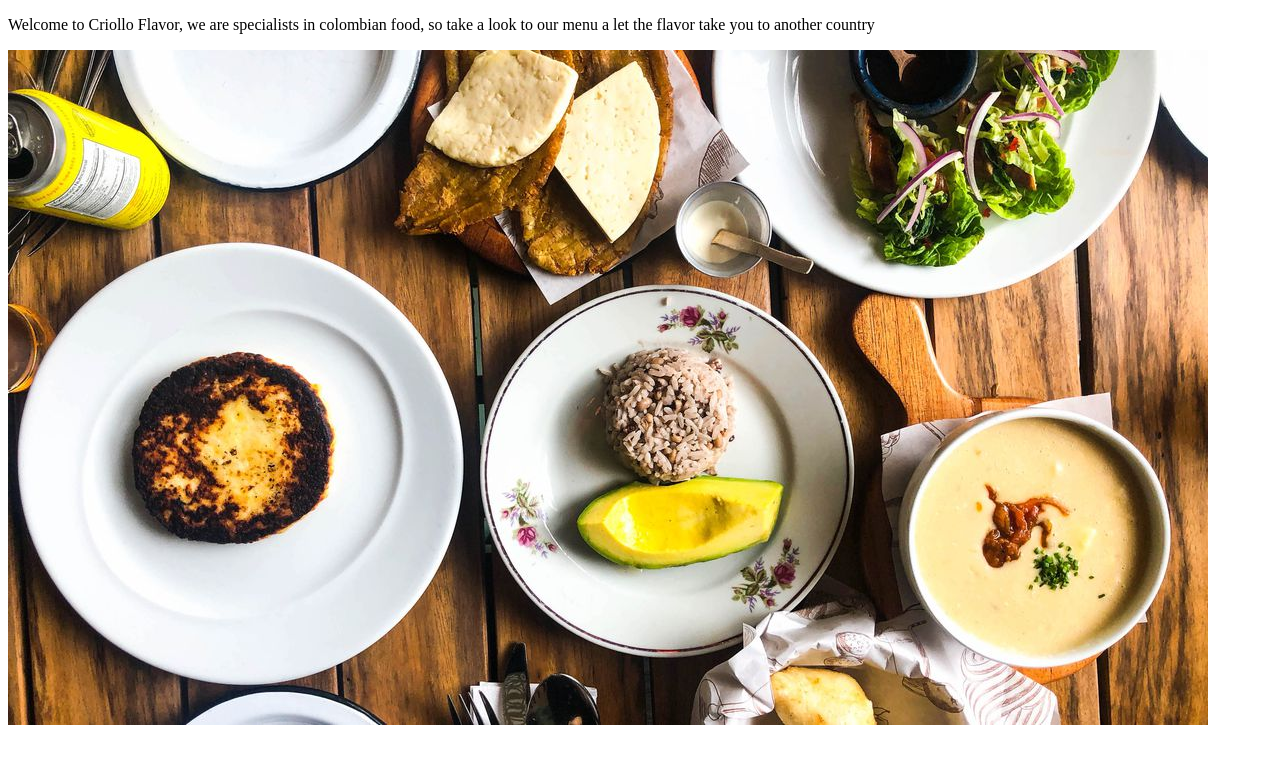
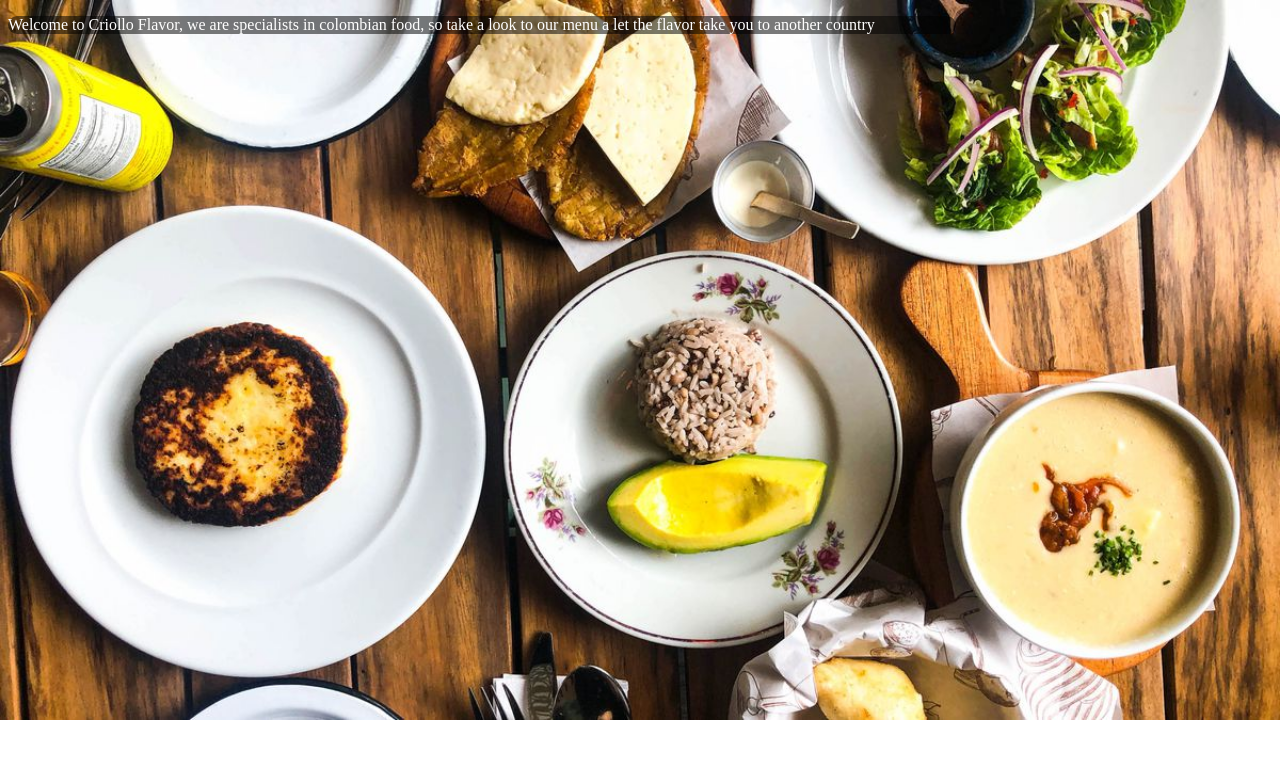
Before and after one commit to helman101/Restaurant-page, a website built with webpack: page dist/index.html in a window 1280 px wide. Built offline with nearby package versions, Linux system fonts and the light colour scheme.

Commit message:
refactor pageLoad function and add index.css file

```diff
--- /dev/null
+++ b/src/index.css
@@ -0,0 +1,11 @@
+.content {
+  color: white;
+  background-color: rgba(0, 0, 0, 0.521);
+  border-radius: 20px;
+  width: 75%;
+}
+
+.background-img {
+   background-size: cover;
+   background-repeat: no-repeat;
+}
--- a/src/page-load.js
+++ b/src/page-load.js
@@ -1,13 +1,14 @@
-const container = document.querySelector('#content');
+let pageLoad = () => {
+  const container = document.querySelector('#content');
+  container.classList.add('content')
 
-let pageLoad = () => {
-  let homepageImg = document.createElement('img');
   let description = document.createElement('p');
 
-  homepageImg.setAttribute('src', '../src/img/restaurant-homepage.jpg');
+  document.body.style = 'background-image: url(../src/img/restaurant-homepage.jpg)'
+  document.body.classList.add('background-img')
+
   description.textContent = 'Welcome to Criollo Flavor, we are specialists in colombian food, so take a look to our menu a let the flavor take you to another country';
 
-  document.body.appendChild(homepageImg);
   container.appendChild(description);
 }
 
```
Also changed, not shown: dist/index.html, dist/main.js.
